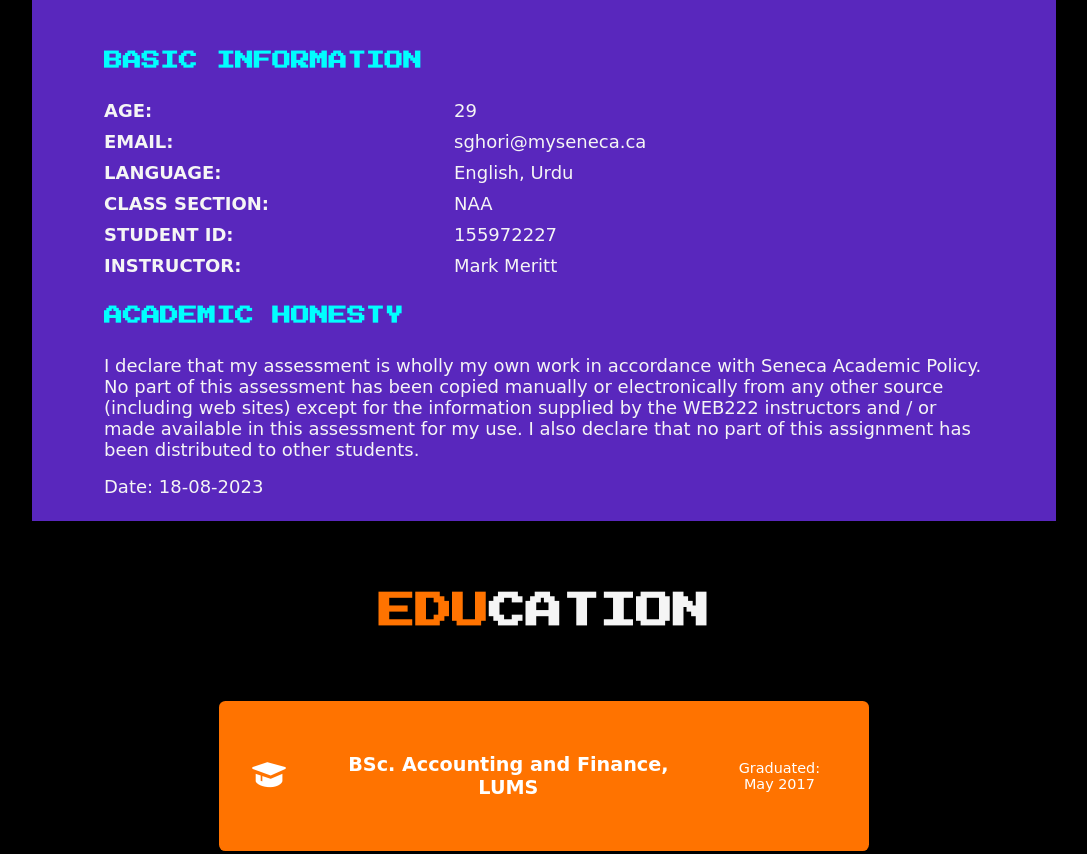
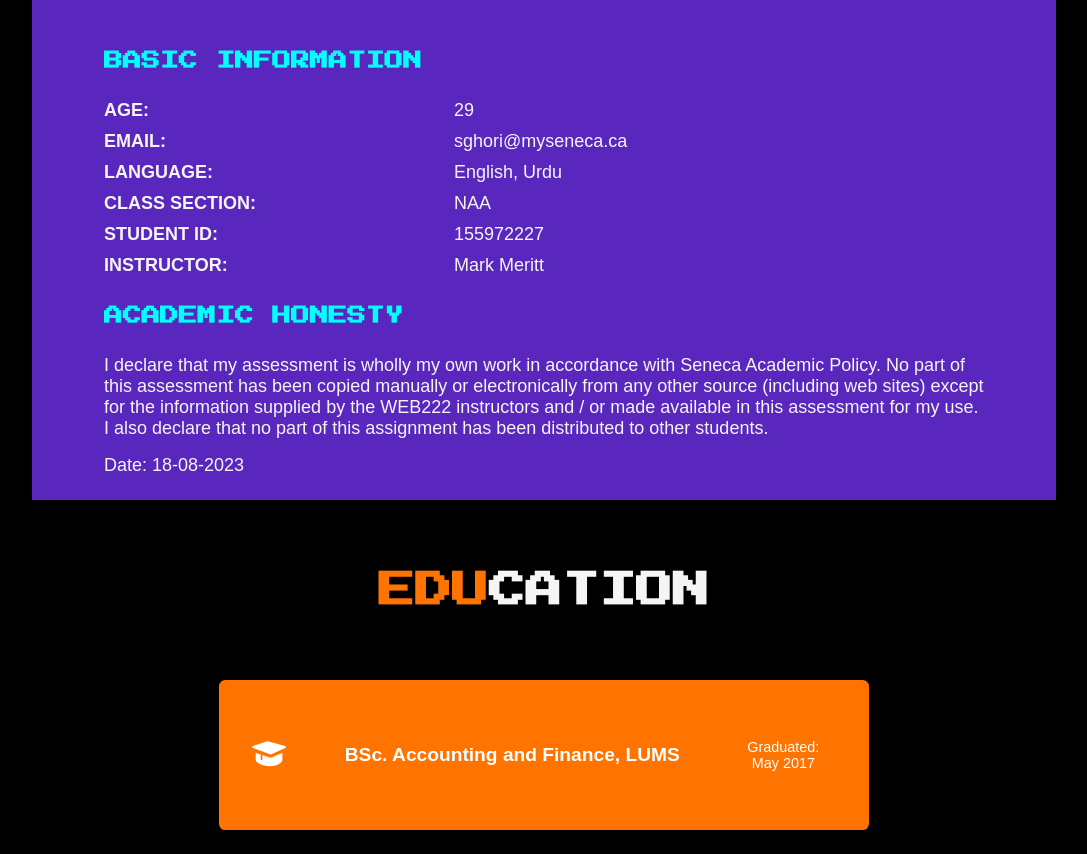
Before and after one commit to saadghori/saadghori.github.io, a plain HTML site: page index.html in a window 1280 px wide. Shown: the part 880-1734 px from the top of the page, without its empty margins (96-1183 px from the left). Drawn offline with nearby package versions, Linux system fonts and the light colour scheme.

Commit message:
font changes

```diff
--- a/src/css/style.css
+++ b/src/css/style.css
@@ -1,5 +1,5 @@
 * {
-    font-family: 'Press Start 2P', cursive;
+    font-family: 'Press Start 2P', sans-serif;
     margin: 0;
     padding: 0;
     box-sizing: border-box;
@@ -219,21 +219,21 @@ section {
     font-size: large;
     margin-bottom: 10px;
     color: whitesmoke;
-    font-family: cursive;
+    font-family: sans-serif;
 }
 
 .details-container ul li strong {
     display: inline-block;
     width: 350px;
     color: whitesmoke;
-    font-family: cursive;
+    font-family: sans-serif;
     font-size: large;
 }
 
 .details-container p {
     font-size: large;
     color: whitesmoke;
-    font-family: cursive;
+    font-family: sans-serif;
 }
 
 
@@ -289,7 +289,7 @@ section {
 
 .education-box h3 {
     font-size: 1.2rem;
-    font-family: cursive;
+    font-family: sans-serif;
     color: white;
     justify-content: center;
     align-items: center;
@@ -298,14 +298,14 @@ section {
 }
 
 .education-box p {
-    font-family: cursive;
+    font-family: sans-serif;
     font-size: 0.9rem;
     color: white;
     margin: 0 2rem;
 }
 
 #contact {
-    font-family: cursive;
+    font-family: sans-serif;
     font-size: 0.9rem;
     color: white;
     margin: 0 2rem;
@@ -328,7 +328,7 @@ section {
     width: 100%;
     justify-content: center;
     margin-bottom: 10px;
-    font-family: cursive;
+    font-family: sans-serif;
 }
 
 #contact-form input[type="text"],
```
